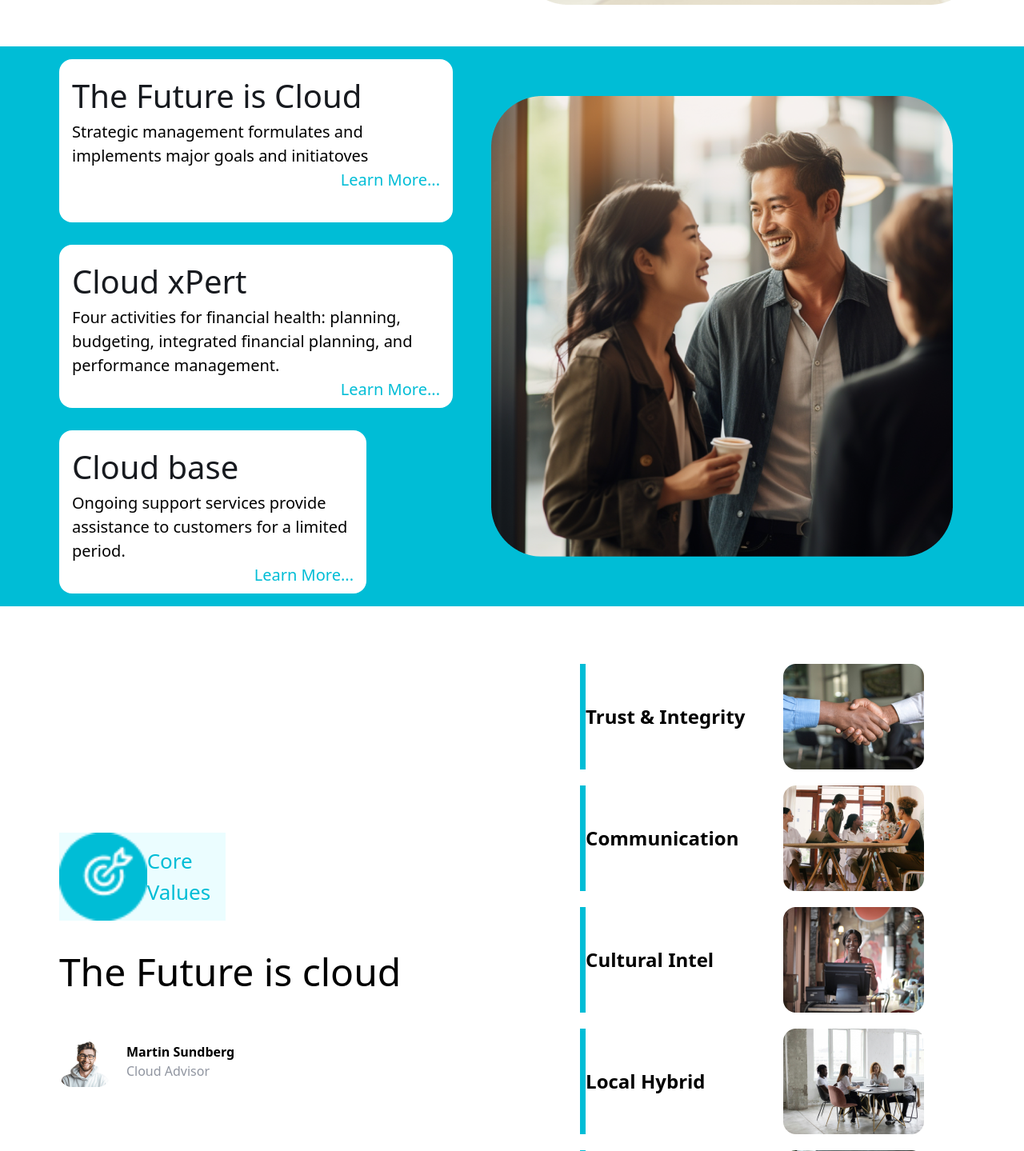
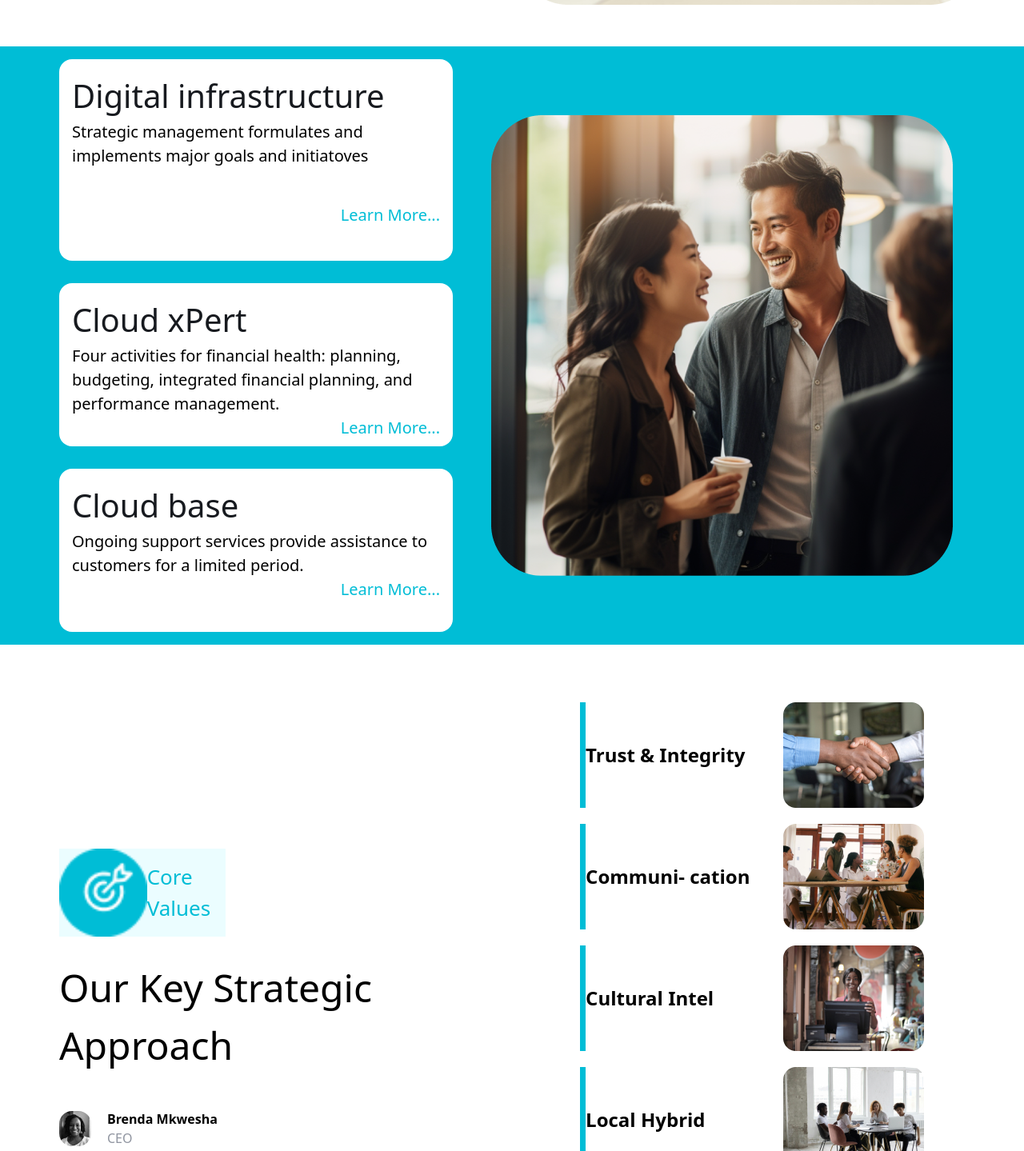
Before and after one commit to baobabpad-pilot/baobabpad_frontend_v0, a Next.js app: page /DigitalX in a window 1280 px wide. Shown: the part 1371-2810 px from the top of the page at 80% size. Built offline with nearby package versions, Linux system fonts and the light colour scheme.

Commit message:
changing of some text and alignment

```diff
--- a/src/components/Footer.tsx
+++ b/src/components/Footer.tsx
@@ -1,6 +1,7 @@
 import Link from "next/link";
 import React from "react";
-import { FaTwitter, FaFacebook, FaLinkedin, FaYoutube } from "react-icons/fa";
+import { FaTwitter, FaFacebook, FaLinkedin, FaYoutube,FaInstagram } from "react-icons/fa";
+
 
 interface NavLink {
   label: string;
@@ -108,7 +109,7 @@ const Footer: React.FC<FooterProps> = () => {
               <FaLinkedin />
             </a>
             <a href="https://www.instagram.com/baobabpad/" className="text-gray-400 hover:text-gray-300">
-              <FaYoutube />
+            <FaInstagram />
             </a>
           </div>
         </div>
--- a/src/components/features/Features.tsx
+++ b/src/components/features/Features.tsx
@@ -17,7 +17,7 @@ const Features :React.FC<FeatureProp>  = ({features}) => {
   <div className="w-full md:w-[44%] flex-col justify-center m-1 ">
       {features.map((feature, index) => (
         <div className="flex  items-center gap-x-1 border-l border-l-[#00BDD6] border-l-[7px] m-5 w-[90%]" key={index}>
-              <p className="font-bold text-[1.5rem] w-[50%]">{feature.title}</p>
+              <p className="font-bold text-[1.5rem] w-[50%] ">{feature.title}</p>
               <img
                 src={feature.imageSrc}
                 alt=""
--- a/src/pages/Client.tsx
+++ b/src/pages/Client.tsx
@@ -89,13 +89,15 @@ const Client = () => {
               designed to provide you with timely, efficient, and professional
               assistance.
             </span>
+            <Link href="#1">
             <button className="bg-[white] text-black p-2 rounded-[1rem] hover:bg-[#00BDD6] hover:text-white">
               Discover More
             </button>
+            </Link>
           </div>
         </section>
 
-        <section className="flex flex-col md:flex-row items-center justify-center flex-wrap p-12 ">
+        <section id="1" className="flex flex-col md:flex-row items-center justify-center flex-wrap p-12 ">
           <div className="w-full md:w-[50%] flex flex-row md:flex-col justify-center flex-wrap p-6 pt-[-1rem] gap-y-7">
             <div className="flex flex-row bg-[#EBFDFF] w-[13rem] items-center">
               <img
@@ -107,7 +109,7 @@ const Client = () => {
                 Introduction
               </span>
             </div>
-            <p className="md:text-[3rem] text-[2rem]">From bugs to bucks client support </p>
+            <p className="md:text-[3rem] text-[2rem]">Building Strategic Partnerships </p>
             <p className="md:text-[1.875rem] text-[1.5rem] ">
               End to end client support infrastructure built to empower
               technology for operational improvement and creating long-term
@@ -156,7 +158,7 @@ const Client = () => {
                 <span className="text-[#00BDD6]">Learn More... </span>
               </div>
             </div>
-            <div className="sm:w-100%  md:w-[30.75rem] w-[24rem] h-[12.75rem] bg-white rounded-[1rem] flex flex-col text-black p-4 text-[#171A1F]">
+            <div className="sm:w-100%  md:w-[30.75rem] w-[24rem] md:h-[12.75rem] h-[14.75rem] bg-white rounded-[1rem] flex flex-col text-black p-4 text-[#171A1F]">
               <span className="text-[#171A1F] font-[500] md:text-[2.5rem] text-[2rem]">
                 Planning and Analysis
               </span>
@@ -203,17 +205,17 @@ const Client = () => {
                 Core Values
               </span>
             </div>
-            <p className="md:text-[3rem] text-[2rem]">Technology needs a helping team </p>
+            <p className="md:text-[3rem] text-[2rem]">Our Key Strategic Approach</p>
 
             <div className=" flex flex-row gap-x-5 items-center mt-[1rem]">
               <img
-                src="/cloud_advisor_page.png"
+                src="/kenny.png"
                 alt=""
-                className="rounded-[1rem]"
+                className="rounded-[1rem] w-[40px]"
               />
               <div className="">
-                <p className=" font-bold font-[1rem]">Martin Sundberg</p>
-                <p className="text-[#9095A0]">Cloud Advisor</p>
+                <p className=" font-bold font-[1rem]">Kenny Kaluiji</p>
+                <p className="text-[#9095A0]">Founder</p>
               </div>
             </div>
           </div>
--- a/src/pages/Cloud.tsx
+++ b/src/pages/Cloud.tsx
@@ -40,10 +40,10 @@ const Cloud = () => {
 
   const features = [
     { title: "Integrity", imageSrc: "/virtual_image.png" },
-    { title: "Collaboration", imageSrc: "/collaboration_image.png" },
-    { title: "Growth", imageSrc: "/cloud_storage.png" },
+    { title: "Security", imageSrc: "/collaboration_image.png" },
+    { title: "Scalability", imageSrc: "/cloud_storage.png" },
     { title: "Reliability", imageSrc: "/database_image.png" },
-    { title: "Commitment", imageSrc: "/management_image.png" },
+    { title: "Performance", imageSrc: "/management_image.png" },
   ];
 
 
@@ -89,9 +89,11 @@ const Cloud = () => {
               Providing a scalable cloud-based infrastructure service, empower
               its clients to focus on their core business activities.
             </span>
+            <Link href="#1">
             <button className="bg-[white] text-black p-2 rounded-[1rem] hover:bg-[#00BDD6] hover:text-white">
               Discover More
             </button>
+            </Link>
           </div>
 
           <div className="w-full md:w-[50%] flex justify-center">
@@ -103,7 +105,7 @@ const Cloud = () => {
           </div>
         </section>
 
-        <section className="flex flex-col md:flex-row items-center justify-center flex-wrap p-12 ">
+        <section id="1" className="flex flex-col md:flex-row items-center justify-center flex-wrap p-12 ">
           <div className="w-full md:w-[50%] flex flex-row md:flex-col justify-center flex-wrap p-6 pt-[-1rem] gap-y-7">
             <div className="flex flex-row bg-[#EBFDFF] w-[13rem] items-center">
               <img
@@ -115,8 +117,8 @@ const Cloud = () => {
                 Introduction
               </span>
             </div>
-            <p className="md:text-[3rem] text-[2rem]">Launch AI models integration</p>
-            <p className="md:text-[1.875rem] text-[1.500rem]">
+            <p className="md:text-[3rem] text-[2rem]">Launch AI models </p>
+            <p className="md:text-[1.875rem] text-[1.500rem] text-justify">
             Leveraging technology for operational improvement and long-term growth strategies.
             </p>
             <div className=" flex flex-row gap-x-5 ">
@@ -167,7 +169,7 @@ const Cloud = () => {
                 </a>
               </div>
             </div>
-            <div className="sm:w-100% md:w-[30.75rem] w-[24rem] h-[12.75rem] bg-white rounded-[1rem] flex flex-col text-black p-4 text-[#171A1F]">
+            <div className="sm:w-100% md:w-[30.75rem] w-[22rem] md:h-[12.75rem] h-[13.75rem] bg-white rounded-[1rem] flex flex-col text-black p-4 text-[#171A1F]">
               <span className="text-[#171A1F] font-[500] text-[1.8rem]">
                 Machine Learning Ops
               </span>
@@ -184,7 +186,7 @@ const Cloud = () => {
                 </a>
               </div>
             </div>
-            <div className="sm:w-100% md:w-[30.75rem] w-[24rem] h-[12.75rem] bg-white rounded-[1rem] flex flex-col text-black p-4 text-[#171A1F]">
+            <div className="sm:w-100% md:w-[30.75rem] w-[22rem] h-[12.75rem] bg-white rounded-[1rem] flex flex-col text-black p-4 text-[#171A1F]">
               <span className="text-[#171A1F] font-[500] text-[1.8rem]">
             Large Language Modelling
               </span>
@@ -232,17 +234,17 @@ const Cloud = () => {
                 Core Values
               </span>
             </div>
-            <p className="md:text-[3rem] text-[2rem]">AI Model Integrations  </p>
+            <p className="md:text-[3rem] text-[2rem]">Our Key Strategic Approach</p>
 
             <div className=" flex flex-row gap-x-5 items-center mt-[1rem]">
               <img
-                src="/cloud_advisor_page.png"
+                src="/kenny.png"
                 alt=""
-                className="rounded-[1rem]"
+                className="rounded-[1rem] w-[40px]"
               />
               <div className="">
-                <p className=" font-bold font-[1rem]">Martin Sundberg</p>
-                <p className="text-[#9095A0]">Advisor</p>
+                <p className=" font-bold font-[1rem]">Kenny Kaluiji</p>
+                <p className="text-[#9095A0]">Founder</p>
               </div>
             </div>
           </div>
@@ -265,7 +267,7 @@ const Cloud = () => {
                 Our Community
               </span>
             </div>
-            <p className="text-[3rem]">Build AI Models with our AI expert </p>
+            <p className="text-[3rem]"> Gain insights from our AI Expert </p>
           </div>
           <div className="w-full md:w-[35%] flex-col justify-center m-1 ">
             <p className="w-[70%]">
--- a/src/pages/DigitalX.tsx
+++ b/src/pages/DigitalX.tsx
@@ -64,7 +64,7 @@ const DigitalX = () => {
 
   const features = [
     { title: "Trust & Integrity", imageSrc: "/trust_image.png" },
-    { title: "Communication", imageSrc: "/communication_image.png" },
+    { title: "Communi- cation", imageSrc: "/communication_image.png" },
     { title: "Cultural Intel", imageSrc: "/cultural_image.png" },
     { title: "Local Hybrid", imageSrc: "/local_hybrid_image.png" },
     { title: "Quality", imageSrc: "/quality_image.png" },
@@ -92,7 +92,7 @@ const DigitalX = () => {
               Providing a scalable cloud-based infrastructure service, empower
               its clients to focus on their core business activities.
             </span>
-            <Link href="#2">
+            <Link href="#1">
             <button className="bg-[white] text-black p-2 rounded-[1rem] hover:bg-[#00BDD6] hover:text-white">
               Discover More
             </button>
@@ -100,7 +100,7 @@ const DigitalX = () => {
           </div>
         </section>
 
-        <section className="flex flex-col md:flex-row items-center justify-center flex-wrap p-12 ">
+        <section id="1" className="flex flex-col md:flex-row items-center justify-center flex-wrap p-12 ">
           <div className="w-full md:w-[50%] flex flex-row md:flex-col justify-center flex-wrap p-6 pt-[-1rem] gap-y-7">
             <div className="flex flex-row bg-[#EBFDFF] w-[13rem] items-center">
               <img
@@ -112,8 +112,8 @@ const DigitalX = () => {
                 Introduction
               </span>
             </div>
-            <p className="md:text-[3rem] text-[2rem]">Digital infrastructure optimization </p>
-            <p className="md:text-[1.875rem] text-[1.5rem]">
+            <p className="md:text-[3rem] text-[2rem]">The Future is Cloud. </p>
+            <p className="md:text-[1.875rem] text-[1.5rem] text-justify ">
               We leverage cutting-edge cloud technologies to provide you with a
               secure, reliable, and cost-effective foundation for your IT
               infrastructure.
@@ -148,10 +148,10 @@ const DigitalX = () => {
         </section>
 
         <section id="2" className="flex mt-1 flex-col md:flex-row bg-[#00BDD6] flex-wrap justify-center items-center">
-          <div className="flex flex-col p-4 text-white items-start justify-center gap-y-7 gap-x-12 text-[1.25rem] max-w-full md:max-w-[50%]">
-            <div className="sm:w-100% md:w-[30.75rem] w-[24rem] h-[12.75rem] bg-white rounded-[1rem] flex flex-col text-black p-4 text-[#171A1F]">
+          <div className="flex flex-col p-4 text-white items-start justify-center gap-y-7 gap-x-12 text-[1.25rem] max-w-full md:max-w-[50%] ">
+            <div className="sm:w-100% md:w-[30.75rem] w-[24rem] h-[15.75rem] bg-white rounded-[1rem] flex flex-col text-black p-4 text-[#171A1F]">
               <span className="text-[#171A1F] font-[500] md:text-[2.5rem] text-[2rem]">
-                The Future is Cloud{" "}
+              Digital infrastructure {" "}
               </span>
               <span className="">
                 Strategic management formulates and implements major goals and
@@ -161,14 +161,14 @@ const DigitalX = () => {
                 <a
                   href="#"
                   onClick={(event) => handleClick(event, "Future_is_cloud")}
-                  className="text-[#00BDD6] cursor-pointer"
+                  className="text-[#00BDD6] cursor-pointer mt-11"
                 >
                   Learn More...
                 </a>
               </div>
             </div>
 
-            <div className="sm:w-100% md:w-[30.75rem] w-[24rem] h-[12.75rem] bg-white rounded-[1rem] flex flex-col text-black p-4 text-[#171A1F]">
+            <div className="sm:w-100% md:w-[30.75rem] w-[24rem] md:h-[12.75rem] h-[15.75rem]  bg-white rounded-[1rem] flex flex-col text-black p-4 text-[#171A1F]">
               <span className="text-[#171A1F] font-[500] md:text-[2.5rem] text-[2rem]">
                 Cloud xPert{" "}
               </span>
@@ -186,7 +186,7 @@ const DigitalX = () => {
                 </a>
               </div>
             </div>
-            <div className="sm:w-100%md:w-[30.75rem] w-[24rem] h-[12.75rem] bg-white rounded-[1rem] flex flex-col text-black p-4 text-[#171A1F]">
+            <div className="sm:w-100% md:w-[30.75rem] w-[24rem] md:h-[12.75rem] h-[14.75rem]  bg-white rounded-[1rem] flex flex-col text-black p-4 text-[#171A1F]">
               <span className="text-[#171A1F] font-[500] text-[2.5rem]">
                 Cloud base{" "}
               </span>
@@ -231,17 +231,17 @@ const DigitalX = () => {
                 Core Values
               </span>
             </div>
-            <p className="md:text-[3rem] text-[2rem]">The Future is cloud </p>
+            <p className="md:text-[3rem] text-[2rem]">Our Key Strategic Approach</p>
 
             <div className=" flex flex-row gap-x-5 items-center mt-[1rem]">
               <img
-                src="/cloud_advisor_page.png"
+                src="/brenda_mkeshwa_CEO.jpg"
                 alt=""
-                className="rounded-[1rem]"
+                className="rounded-[1rem] w-[40px]"
               />
               <div className="">
-                <p className=" font-bold font-[1rem]">Martin Sundberg</p>
-                <p className="text-[#9095A0]">Cloud Advisor</p>
+                <p className=" font-bold font-[1rem]">Brenda Mkwesha</p>
+                <p className="text-[#9095A0]">CEO</p>
               </div>
             </div>
           </div>
@@ -263,7 +263,7 @@ const DigitalX = () => {
                 Our Community
               </span>
             </div>
-            <p className="text-[3rem]">Gain from our cloud expert </p>
+            <p className="text-[3rem]">Gain insights from our cloud expert </p>
           </div>
           <div className="w-full md:w-[35%] flex-col justify-center m-1 ">
             <p className="w-[70%]">
--- a/src/pages/Remote.tsx
+++ b/src/pages/Remote.tsx
@@ -101,7 +101,7 @@ const Remote = () => {
 
   const features = [
     { title: "Trust and Integrity", imageSrc: "/trust_image.png" },
-    { title: "Communication", imageSrc: "/communication_image.png" },
+    { title: "Communi- cation", imageSrc: "/communication_image.png" },
     { title: "Cultural Intel", imageSrc: "/cultural_image.png" },
     { title: "Local Hybrid", imageSrc: "/local_hybrid_image.png" },
     { title: "Quality", imageSrc: "/quality_image.png" },
@@ -128,7 +128,7 @@ const Remote = () => {
               Baobabpad's Virtual Tech Village platform connects a vast pool of
               skilled tech talent across Africa..
             </span>
-            <Link href="#2">
+            <Link href="#1">
             <button className="bg-[white] text-black p-2 rounded-[1rem] hover:bg-[#00BDD6] hover:text-white ">
               Discover More
             </button>
@@ -143,7 +143,7 @@ const Remote = () => {
           </div>
         </section>
 
-        <section className="flex flex-col md:flex-row items-center justify-center flex-wrap p-12 ">
+        <section id="1" className="flex flex-col md:flex-row items-center justify-center flex-wrap p-12 ">
           <div className="w-full md:w-[50%] flex flex-row md:flex-col justify-center flex-wrap p-6 pt-[-1rem] gap-y-7">
             <div className="flex flex-row bg-[#EBFDFF] w-[13rem] items-center">
               <img
@@ -156,7 +156,7 @@ const Remote = () => {
               </span>
             </div>
             <p className="md:text-[3rem] text-[2rem]">Build a power Remote team </p>
-            <p className="md:text-[1.875rem] text-[1.5rem]">
+            <p className="md:text-[1.875rem] text-[1.5rem] ">
               Secure remote access to company resources and applications for your team members.
             </p>
             <div className=" flex flex-row gap-x-5 ">
@@ -201,9 +201,9 @@ const Remote = () => {
                 <span className="text-[#00BDD6]">Learn More... </span>
               </div>
             </div>
-            <div className="sm:w-100% md:w-[30.75rem] w-[24rem] h-[13rem] bg-white rounded-[1rem] flex flex-col text-black p-4 text-[#171A1F]">
+            <div className="sm:w-100% md:w-[30.75rem] w-[24rem] h-[17rem] bg-white rounded-[1rem] flex flex-col text-black p-4 text-[#171A1F]">
               <span className="text-[#171A1F] font-[500] md:text-[2.5rem] text-[2rem]">
-              Managing  remote culture
+              Remote culture
               </span>
               <span className="">
               Four activities for financial health: planning, budgeting, integrated financial planning, and performance management.
@@ -214,7 +214,7 @@ const Remote = () => {
             </div>
             <div className="sm:w-100% md:w-[30.75rem] w-[24rem] h-[12.75rem] bg-white rounded-[1rem] flex flex-col text-black p-4 text-[#171A1F]">
               <span className="text-[#171A1F] font-[500] md:text-[2.5rem] text-[2rem]">
-              Baobabpad Remotelly Hybrid
+              Remotely Hybrid
               </span>
               <span className="">
                Ongoing support services provide assistance to customers for a limited period.
@@ -242,19 +242,20 @@ const Remote = () => {
                 Core Values
               </span>
             </div>
-            <p className="md:text-[3rem] text-[2rem]">Virtual Tech Village on APIs</p>
+            <p className="md:text-[3rem] text-[2rem]">Our Key Strategic Approach</p>
 
             <div className=" flex flex-row gap-x-5 items-center mt-[1rem]">
              <img
-                src="/kenny.png"
+               src="/brenda_mkeshwa_CEO.jpg"
                alt=""
                className="rounded-[1rem] w-[40px]"
              />
              <div className="">
-                <p className=" font-bold font-[1rem]">Kenny Kaluiji</p>
-                <p className="text-[#9095A0]">Founder</p>
+               <p className=" font-bold font-[1rem]">Brenda Mkwesha</p>
+               <p className="text-[#9095A0]">CEO</p>
              </div>
             </div>
+
           </div>
 
           <Features features={features}/>
@@ -277,7 +278,7 @@ const Remote = () => {
                 Our Community
               </span>
             </div>
-            <p className="text-[3rem]">Gain from our remote expert </p>
+            <p className="text-[3rem]">Gain insights from our remote expert </p>
           </div>
           <div className="w-full md:w-[35%] flex-col justify-center m-1 ">
             <p className="w-[70%]">
```
Lines whose indentation alone changed are shown as unchanged.
